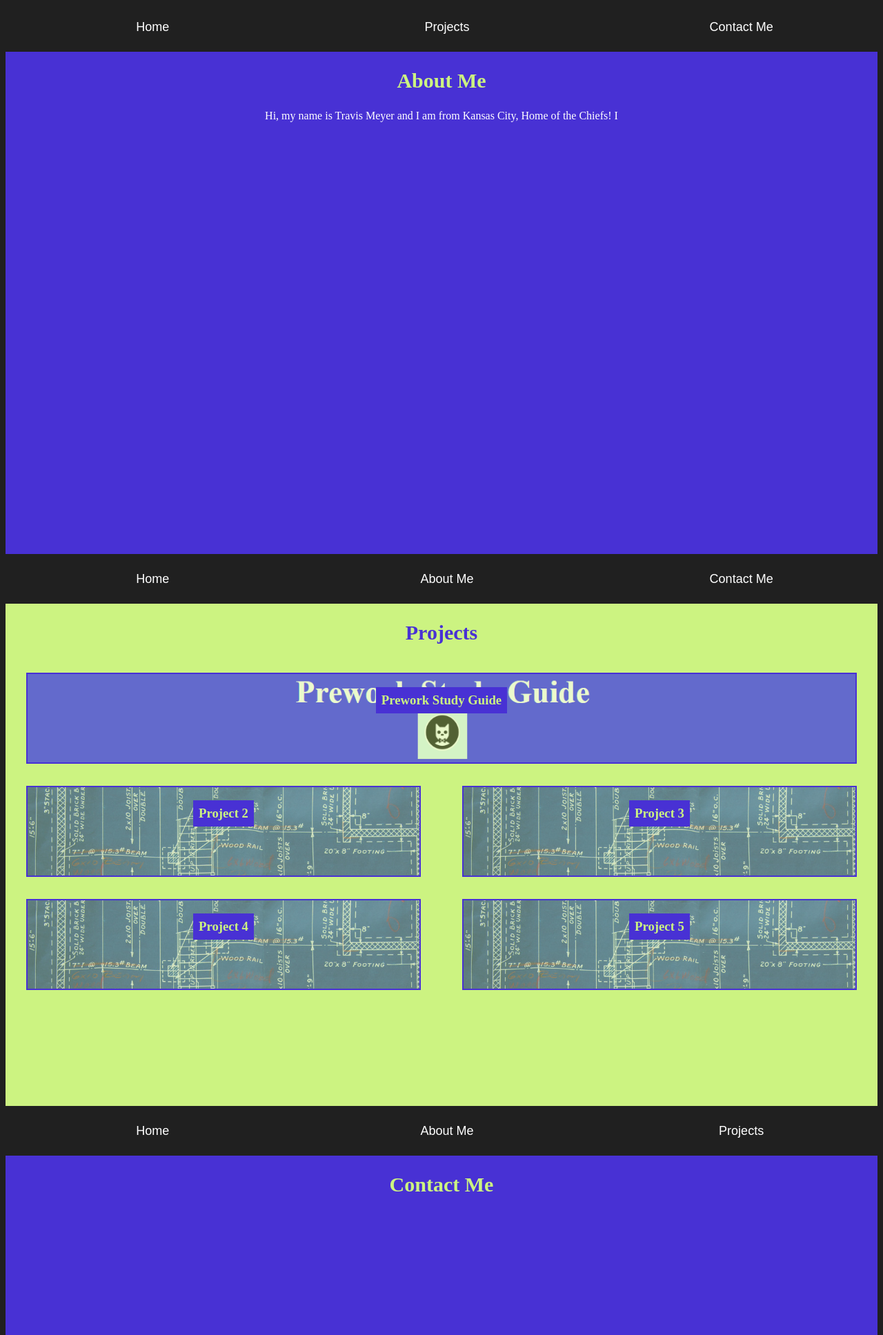
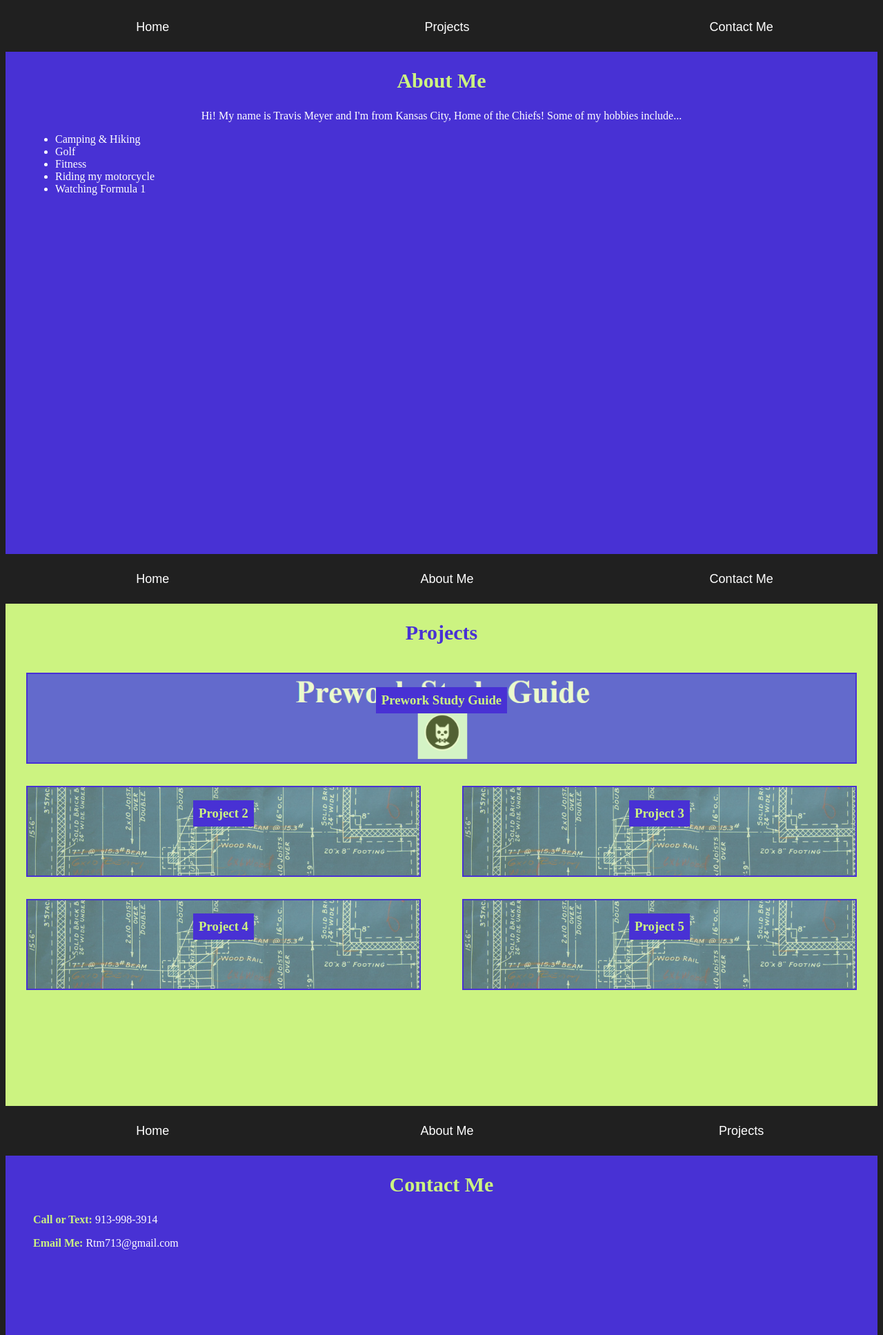
Before and after one commit to rtm713/portfolio-challenge2, a plain HTML site: page index.html in a window 1280 px wide. Shown: the part 805-2740 px from the top of the page at 69% size. Drawn offline with Linux system fonts and the light colour scheme.

Commit message:
added links to projects and contacts

```diff
--- a/assets/styles.css
+++ b/assets/styles.css
@@ -88,6 +88,12 @@ header h2 {
 .bioBox p {
     text-align: center;
     color: white;
+    font-size: 16px;
+}
+
+.bioBox ul {
+    color:white;
+    font-size: 16px;
 }
 
 /* -----------------------------  Projects Page  -------------------------------------- */
@@ -163,3 +169,25 @@ header h2 {
     font-size: 30px;
     text-align: center;
 }
+
+#contact_page li {
+    color: var(--green);
+    font-weight: 700;
+    list-style: none;
+    margin-top: 1rem;
+}
+
+#phone::after {
+    content: "913-998-3914";
+    font-weight: 400;
+    text-decoration: none;
+    color: white;
+}
+
+#email::after {
+
+    content: "Rtm713@gmail.com";
+    font-weight: 400;
+    text-decoration: none;
+    color: white;
+}
--- a/index.html
+++ b/index.html
@@ -30,9 +30,16 @@
             </nav>
             <div class="bioBox">
                 <h2>About Me</h2>
-                <p>Hi, my name is Travis Meyer and I am from Kansas City, Home of the Chiefs!
-                    I
+                <p>Hi! My name is Travis Meyer and I'm from Kansas City, Home of the Chiefs!
+                Some of my hobbies include...
                 </p>
+                <ul>
+                    <li>Camping & Hiking</li>
+                    <li>Golf</li>
+                    <li>Fitness</li>
+                    <li>Riding my motorcycle</li>
+                    <li>Watching Formula 1</li>
+                </ul>
             </div>
         </div>
         <div id="project_page">
@@ -46,16 +53,16 @@
                 <a id="doubleWide" href="https://rtm713.github.io/prework-study-guide/">
                     <h3>Prework Study Guide</h3>
                 </a>
-                <a href="#">
+                <a href="./assets/notFound.html">
                     <h3>Project 2</h3>
                 </a>
-                <a href="#">
+                <a href="./assets/notFound.html">
                     <h3>Project 3</h3>
                 </a>
-                <a href="#">
+                <a href="./assets/notFound.html">
                     <h3>Project 4</h3>
                 </a>
-                <a href="#">
+                <a href="./assets/notFound.html">
                     <h3>Project 5</h3>
                 </a>
             </div>
@@ -67,6 +74,10 @@
                 <a href="#project_page">Projects</a>
             </nav>
             <h2>Contact Me</h2>
+            <ul>
+                <li id="phone">Call or Text: </li>
+                <li id="email">Email Me: </li>
+            </ul>
         </div>
     </body>
 </html>
```
Also changed, not shown: assets/notFound.html (added, +14 -0 lines), assets/notFoundstyles.css (added, +10 -0 lines).
